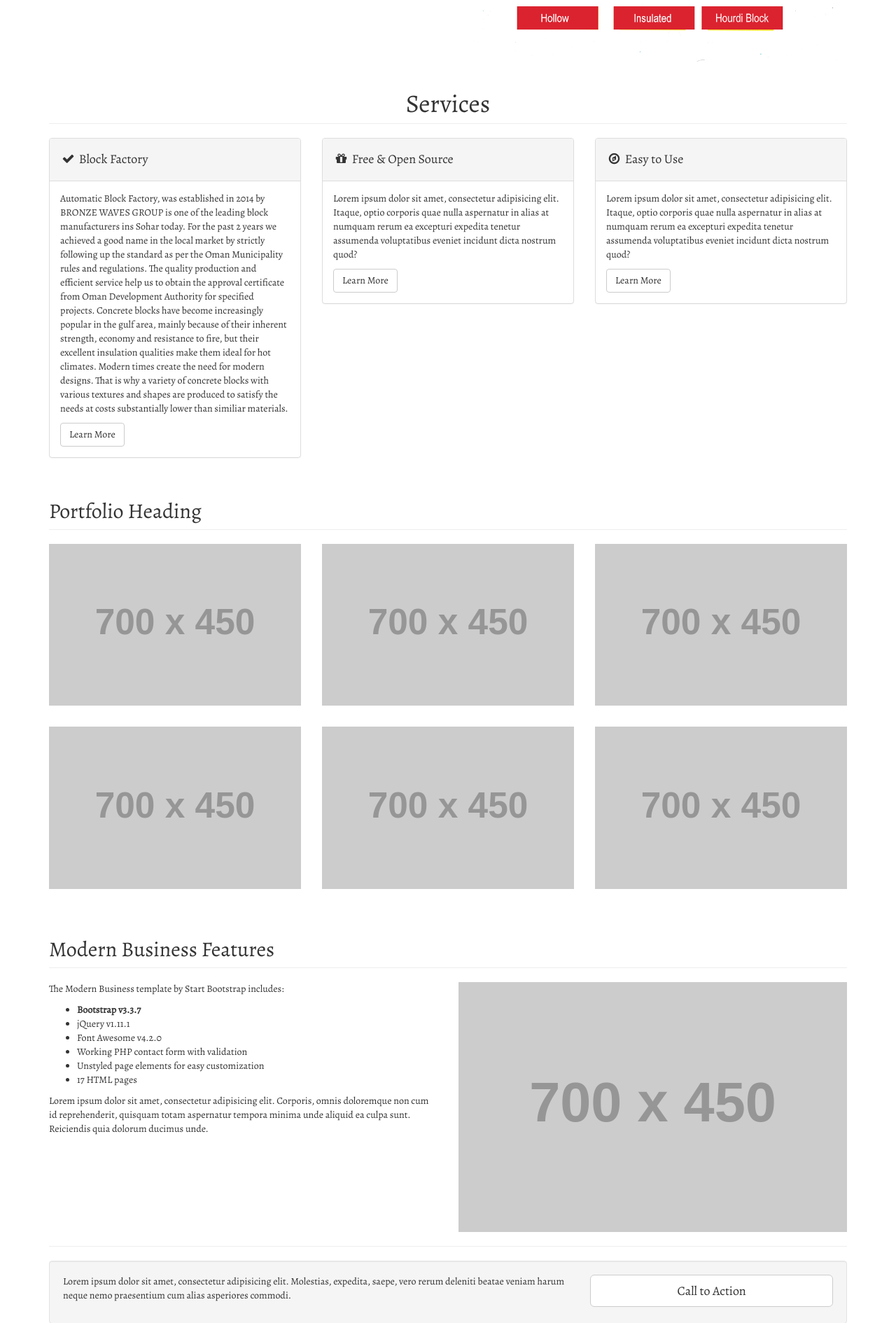
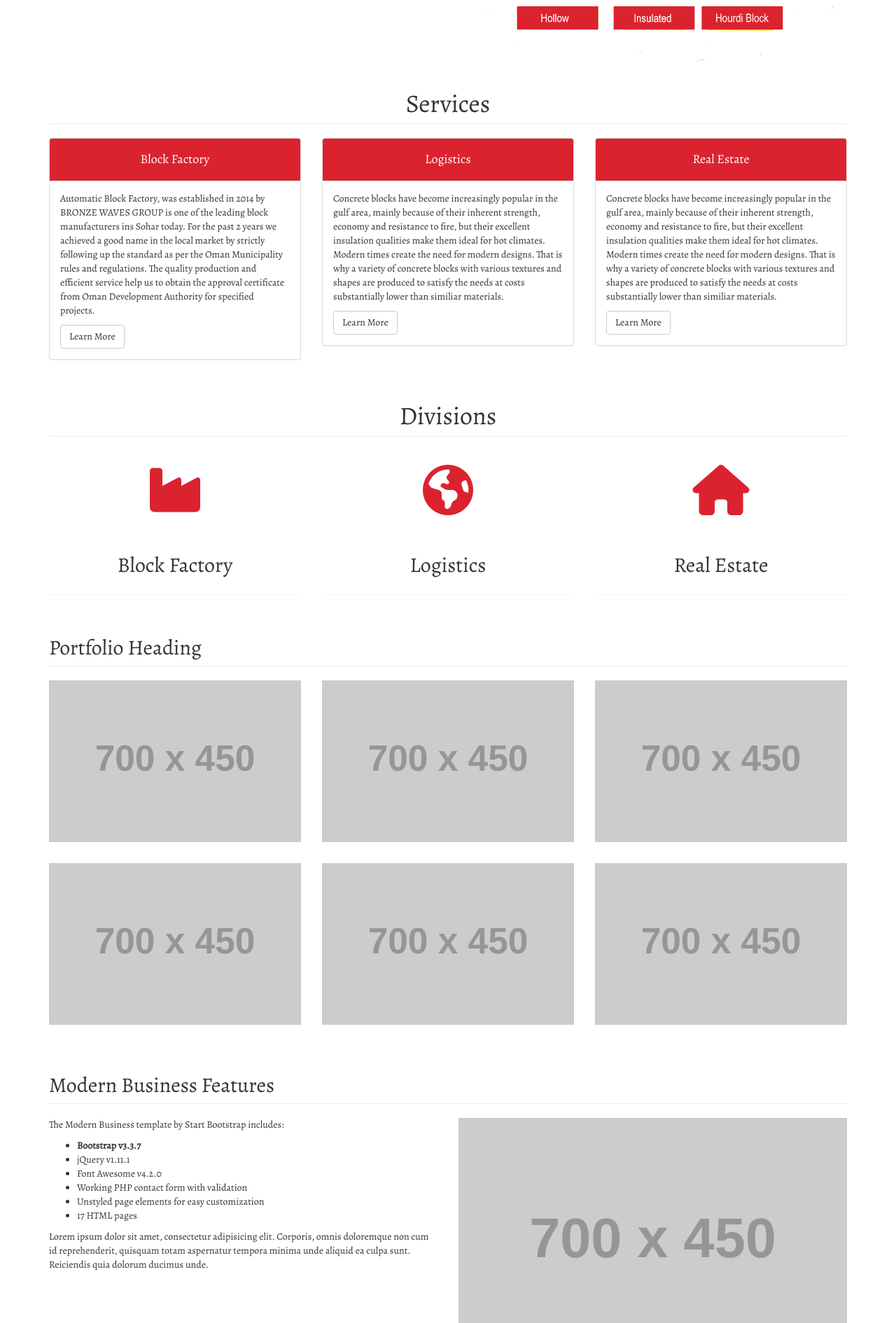
Before and after one commit to ruforavishnu/bronze-waves-website, a PHP site: page / in a window 1280 px wide. Shown: the part 872-2762 px from the top of the page at 70% size. Run offline with PHP 8.4, Linux system fonts and the light colour scheme; grey boxes labelled with a size stand in for pictures from a placeholder-image service; some libraries are stand-ins or nearby versions.

Commit message:
added divisions,added fa icons

```diff
--- a/css/styles.css
+++ b/css/styles.css
@@ -2,6 +2,15 @@
 /* CSS Document */
 
 @import url('https://fonts.googleapis.com/css?family=Alegreya');
+
+.border-remove
+{
+	border:0px !important;
+}
+.fa-red
+{
+	color:#db232f;
+}
 
 .font-alegreya
 {
@@ -18,6 +27,27 @@
 	color:#db232f;
 	text-decoration:underline;
 }
+
+.logo-img
+{
+	width:50px;
+	height:50px;
+}
+
+
+.panel-bg-change
+{
+	background-color:#db232f !important;
+	opacity:1;
+	color:#fff !important;
+
+
+}
+.panel-bg-white
+{
+	background-color:#fff!important;
+	border:0px !important;
+}
 .navbar-props
 {
 	max-height:50px;
@@ -29,9 +59,3 @@
 	color:#000;
 
 }
-
-.logo-img
-{
-	width:50px;
-	height:50px;
-}
--- a/index.html
+++ b/index.html
@@ -31,6 +31,8 @@
         <script src="https://oss.maxcdn.com/libs/html5shiv/3.7.0/html5shiv.js"></script>
         <script src="https://oss.maxcdn.com/libs/respond.js/1.4.2/respond.min.js"></script>
     <![endif]-->
+
+	<script src="https://use.fontawesome.com/b94ecde39a.js"></script>
 
 </head>
 
@@ -164,36 +166,80 @@ Concrete blocks have become increasingly popular in the gulf area, mainly becaus
             </div>
             <div class="col-md-4">
                 <div class="panel panel-default">
-                    <div class="panel-heading">
-                        <h4><i class="fa fa-fw fa-check"></i> Block Factory</h4>
+                    <div class="panel-heading panel-bg-change">
+                        <h4 class="text-center"> Block Factory</h4>
                     </div>
                     <div class="panel-body">
                         <p>Automatic Block Factory, was established in 2014 by BRONZE WAVES GROUP is one of the leading block manufacturers ins Sohar today. For the past 2 years we achieved a good name in the local market by strictly following up the standard as per the Oman Municipality rules and regulations. The quality production and efficient service help us to obtain the approval certificate from Oman Development Authority for specified projects.
+</p>
 
-Concrete blocks have become increasingly popular in the gulf area, mainly because of their inherent strength, economy and resistance to fire, but their excellent insulation qualities make them ideal for hot climates. Modern times create the need for modern designs. That is why a variety of concrete blocks with various textures and shapes are produced to satisfy the needs at costs substantially lower than similiar materials.</p>
                         <a href="#" class="btn btn-default">Learn More</a>
                     </div>
                 </div>
             </div>
             <div class="col-md-4">
                 <div class="panel panel-default">
-                    <div class="panel-heading">
-                        <h4><i class="fa fa-fw fa-gift"></i> Free &amp; Open Source</h4>
+                    <div class="panel-heading panel-bg-change">
+                        <h4 class="text-center">Logistics</h4>
                     </div>
                     <div class="panel-body">
-                        <p>Lorem ipsum dolor sit amet, consectetur adipisicing elit. Itaque, optio corporis quae nulla aspernatur in alias at numquam rerum ea excepturi expedita tenetur assumenda voluptatibus eveniet incidunt dicta nostrum quod?</p>
+                        <p>Concrete blocks have become increasingly popular in the gulf area, mainly because of their inherent strength, economy and resistance to fire, but their excellent insulation qualities make them ideal for hot climates. Modern times create the need for modern designs. That is why a variety of concrete blocks with various textures and shapes are produced to satisfy the needs at costs substantially lower than similiar materials.</p>
                         <a href="#" class="btn btn-default">Learn More</a>
                     </div>
                 </div>
             </div>
             <div class="col-md-4">
                 <div class="panel panel-default">
-                    <div class="panel-heading">
-                        <h4><i class="fa fa-fw fa-compass"></i> Easy to Use</h4>
+                    <div class="panel-heading panel-bg-change">
+                        <h4 class="text-center"> Real Estate</h4>
                     </div>
                     <div class="panel-body">
-                        <p>Lorem ipsum dolor sit amet, consectetur adipisicing elit. Itaque, optio corporis quae nulla aspernatur in alias at numquam rerum ea excepturi expedita tenetur assumenda voluptatibus eveniet incidunt dicta nostrum quod?</p>
+                        <p>Concrete blocks have become increasingly popular in the gulf area, mainly because of their inherent strength, economy and resistance to fire, but their excellent insulation qualities make them ideal for hot climates. Modern times create the need for modern designs. That is why a variety of concrete blocks with various textures and shapes are produced to satisfy the needs at costs substantially lower than similiar materials.</p>
                         <a href="#" class="btn btn-default">Learn More</a>
+                    </div>
+                </div>
+            </div>
+        </div>
+        <!-- /.row -->
+
+        <div class="row">
+            <div class="col-lg-12">
+                <h1 class="page-header text-center">
+					Divisions
+                </h1>
+            </div>
+            <div class="col-md-4">
+                <div class="panel panel-default border-remove">
+                    <div class="panel-heading panel-bg-white border-remove">
+                        <h4 class="text-center"> <i class="fa fa-industry fa-4x fa-red" aria-hidden="true"></i></h4>
+                    </div>
+                    <div class="panel-body text-center">
+                    <h2>
+                        Block Factory
+                     </h2>
+
+                    </div>
+                </div>
+            </div>
+            <div class="col-md-4">
+                <div class="panel panel-default border-remove">
+                    <div class="panel-heading panel-bg-white border-remove" >
+                        <h4 class="text-center"><i class="fa fa-globe fa-4x fa-red" aria-hidden="true"></i></h4>
+                    </div>
+                    <div class="panel-body">
+                    <h2 class="text-center">Logistics</h2>
+
+                    </div>
+                </div>
+            </div>
+            <div class="col-md-4">
+                 <div class="panel panel-default border-remove">
+                    <div class="panel-heading panel-bg-white border-remove" >
+                        <h4 class="text-center"><i class="fa fa-home fa-4x fa-red" aria-hidden="true"></i></h4>
+                    </div>
+                    <div class="panel-body">
+                    <h2 class="text-center">Real Estate</h2>
+
                     </div>
                 </div>
             </div>
```
